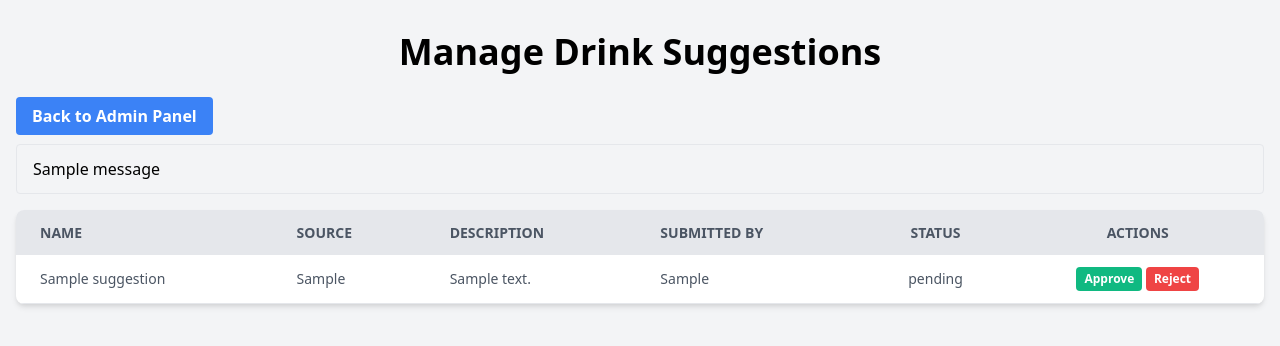
After one commit to MichaelWright44/DrinkRanker_Website, a Flask app: page /admin/suggestions in a window 1280 px wide. The commit adds this page. Shown: the top 346 px of the page. Run offline with Flask 3, Linux system fonts and the light colour scheme; a user stored in the database is signed in; tables that the repository leaves empty hold one stand-in row (values such as "Sample post"); one stand-in notice (Sample message) is shown.

Commit message:
Agent step completed: Implement a user-submitted drink suggestion feature

```diff
--- a/main.py
+++ b/main.py
@@ -1,7 +1,7 @@
 import os
 from flask import Flask, render_template, jsonify, request, redirect, url_for, flash
 from config import Config
-from database import db, init_db, Drink
+from database import db, init_db, Drink, DrinkSuggestion
 from flask_login import LoginManager, login_user, login_required, logout_user, current_user
 from werkzeug.security import generate_password_hash, check_password_hash
 from flask_migrate import Migrate
@@ -23,7 +23,7 @@ logging.basicConfig(level=logging.DEBUG)
 class User(db.Model):
     id = db.Column(db.Integer, primary_key=True)
     username = db.Column(db.String(80), unique=True, nullable=False)
-    password_hash = db.Column(db.String(1000), nullable=False)
+    password_hash = db.Column(db.String(255), nullable=False)
 
     def __init__(self, username, password):
         self.username = username
@@ -83,7 +83,8 @@ def get_drinks():
 def admin():
     logging.debug(f"Accessing admin route. User authenticated: {current_user.is_authenticated}")
     drinks = Drink.query.all()
-    return render_template('admin.html', drinks=drinks)
+    pending_suggestions = DrinkSuggestion.query.filter_by(status='pending').count()
+    return render_template('admin.html', drinks=drinks, pending_suggestions=pending_suggestions)
 
 @app.route('/admin/add', methods=['GET', 'POST'])
 @login_required
@@ -156,6 +157,45 @@ def logout():
     flash('Logged out successfully.', 'success')
     return redirect(url_for('index'))
 
+@app.route('/suggest', methods=['GET', 'POST'])
+def suggest_drink():
+    if request.method == 'POST':
+        new_suggestion = DrinkSuggestion(
+            name=request.form['name'],
+            source=request.form['source'],
+            description=request.form['description'],
+            submitted_by=request.form['submitted_by']
+        )
+        db.session.add(new_suggestion)
+        db.session.commit()
+        flash('Thank you for your drink suggestion! It has been submitted for review by our administrators.', 'success')
+        return redirect(url_for('index'))
+    return render_template('suggest_drink.html')
+
+@app.route('/admin/suggestions')
+@login_required
+def manage_suggestions():
+    suggestions = DrinkSuggestion.query.all()
+    return render_template('manage_suggestions.html', suggestions=suggestions)
+
+@app.route('/admin/suggestions/<int:id>/approve', methods=['POST'])
+@login_required
+def approve_suggestion(id):
+    suggestion = DrinkSuggestion.query.get_or_404(id)
+    suggestion.status = 'approved'
+    db.session.commit()
+    flash('Suggestion approved!', 'success')
+    return redirect(url_for('manage_suggestions'))
+
+@app.route('/admin/suggestions/<int:id>/reject', methods=['POST'])
+@login_required
+def reject_suggestion(id):
+    suggestion = DrinkSuggestion.query.get_or_404(id)
+    suggestion.status = 'rejected'
+    db.session.commit()
+    flash('Suggestion rejected!', 'success')
+    return redirect(url_for('manage_suggestions'))
+
 if __name__ == '__main__':
     with app.app_context():
         db.create_all()
--- a/templates/index.html
+++ b/templates/index.html
@@ -11,6 +11,10 @@
 <body class="bg-gray-100">
     <div class="container mx-auto px-4 py-8">
         <h1 class="text-4xl font-bold text-center mb-8">Drink Ranking</h1>
+        <div class="mb-4 flex justify-between items-center">
+            <a href="{{ url_for('suggest_drink') }}" class="bg-green-500 hover:bg-green-600 text-white font-bold py-2 px-4 rounded">Suggest a Drink</a>
+            <a href="{{ url_for('login') }}" class="bg-blue-500 hover:bg-blue-600 text-white font-bold py-2 px-4 rounded">Admin Login</a>
+        </div>
         <div class="bg-white shadow-md rounded-lg overflow-hidden">
             <table id="drinkTable" class="w-full">
                 <thead>
--- /dev/null
+++ b/templates/manage_suggestions.html
@@ -0,0 +1,61 @@
+<!DOCTYPE html>
+<html lang="en">
+<head>
+    <meta charset="UTF-8">
+    <meta name="viewport" content="width=device-width, initial-scale=1.0">
+    <title>Manage Suggestions - Admin Panel</title>
+    <link href="https://cdn.jsdelivr.net/npm/tailwindcss@2.2.19/dist/tailwind.min.css" rel="stylesheet">
+</head>
+<body class="bg-gray-100">
+    <div class="container mx-auto px-4 py-8">
+        <h1 class="text-4xl font-bold text-center mb-8">Manage Drink Suggestions</h1>
+        <div class="mb-4">
+            <a href="{{ url_for('admin') }}" class="bg-blue-500 hover:bg-blue-700 text-white font-bold py-2 px-4 rounded">Back to Admin Panel</a>
+        </div>
+        {% with messages = get_flashed_messages(with_categories=true) %}
+            {% if messages %}
+                {% for category, message in messages %}
+                    <div class="bg-{{ category }}-100 border border-{{ category }}-400 text-{{ category }}-700 px-4 py-3 rounded relative mb-4" role="alert">
+                        <span class="block sm:inline">{{ message }}</span>
+                    </div>
+                {% endfor %}
+            {% endif %}
+        {% endwith %}
+        <div class="bg-white shadow-md rounded-lg overflow-hidden">
+            <table class="w-full">
+                <thead>
+                    <tr class="bg-gray-200 text-gray-600 uppercase text-sm leading-normal">
+                        <th class="py-3 px-6 text-left">Name</th>
+                        <th class="py-3 px-6 text-left">Source</th>
+                        <th class="py-3 px-6 text-left">Description</th>
+                        <th class="py-3 px-6 text-left">Submitted By</th>
+                        <th class="py-3 px-6 text-center">Status</th>
+                        <th class="py-3 px-6 text-center">Actions</th>
+                    </tr>
+                </thead>
+                <tbody class="text-gray-600 text-sm font-light">
+                    {% for suggestion in suggestions %}
+                    <tr class="border-b border-gray-200 hover:bg-gray-100">
+                        <td class="py-3 px-6 text-left whitespace-nowrap">{{ suggestion.name }}</td>
+                        <td class="py-3 px-6 text-left">{{ suggestion.source }}</td>
+                        <td class="py-3 px-6 text-left">{{ suggestion.description }}</td>
+                        <td class="py-3 px-6 text-left">{{ suggestion.submitted_by }}</td>
+                        <td class="py-3 px-6 text-center">{{ suggestion.status }}</td>
+                        <td class="py-3 px-6 text-center">
+                            {% if suggestion.status == 'pending' %}
+                            <form action="{{ url_for('approve_suggestion', id=suggestion.id) }}" method="POST" class="inline">
+                                <button type="submit" class="bg-green-500 hover:bg-green-700 text-white font-bold py-1 px-2 rounded text-xs">Approve</button>
+                            </form>
+                            <form action="{{ url_for('reject_suggestion', id=suggestion.id) }}" method="POST" class="inline">
+                                <button type="submit" class="bg-red-500 hover:bg-red-700 text-white font-bold py-1 px-2 rounded text-xs">Reject</button>
+                            </form>
+                            {% endif %}
+                        </td>
+                    </tr>
+                    {% endfor %}
+                </tbody>
+            </table>
+        </div>
+    </div>
+</body>
+</html>
```
Also changed, not shown: database.py (+11 -0 lines), migrations/versions/223118aebbbe_increase_password_hash_length.py (added, +38 -0 lines), templates/admin.html (+10 -0 lines), templates/suggest_drink.html (added, +63 -0 lines), 1 other file.
